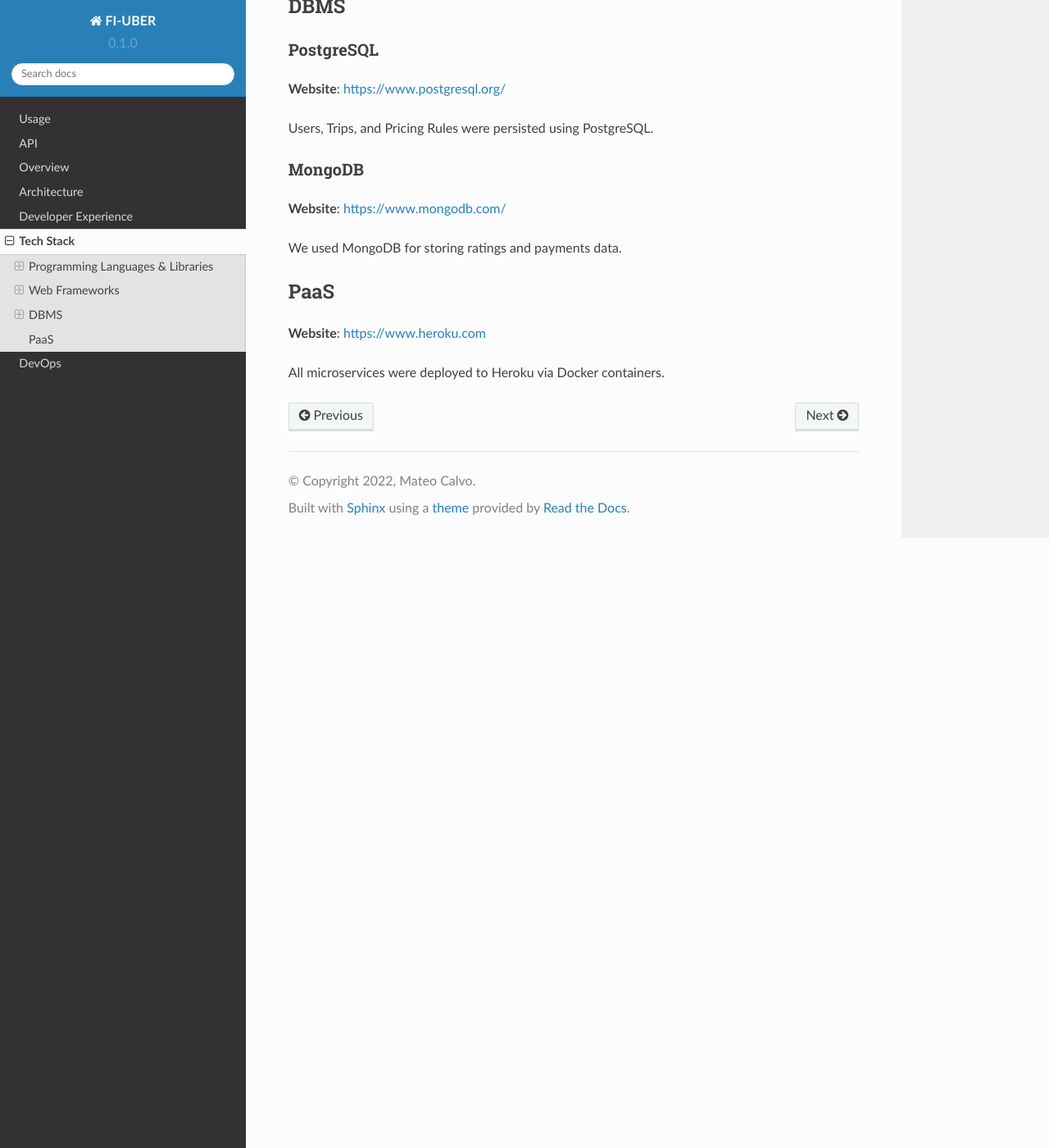
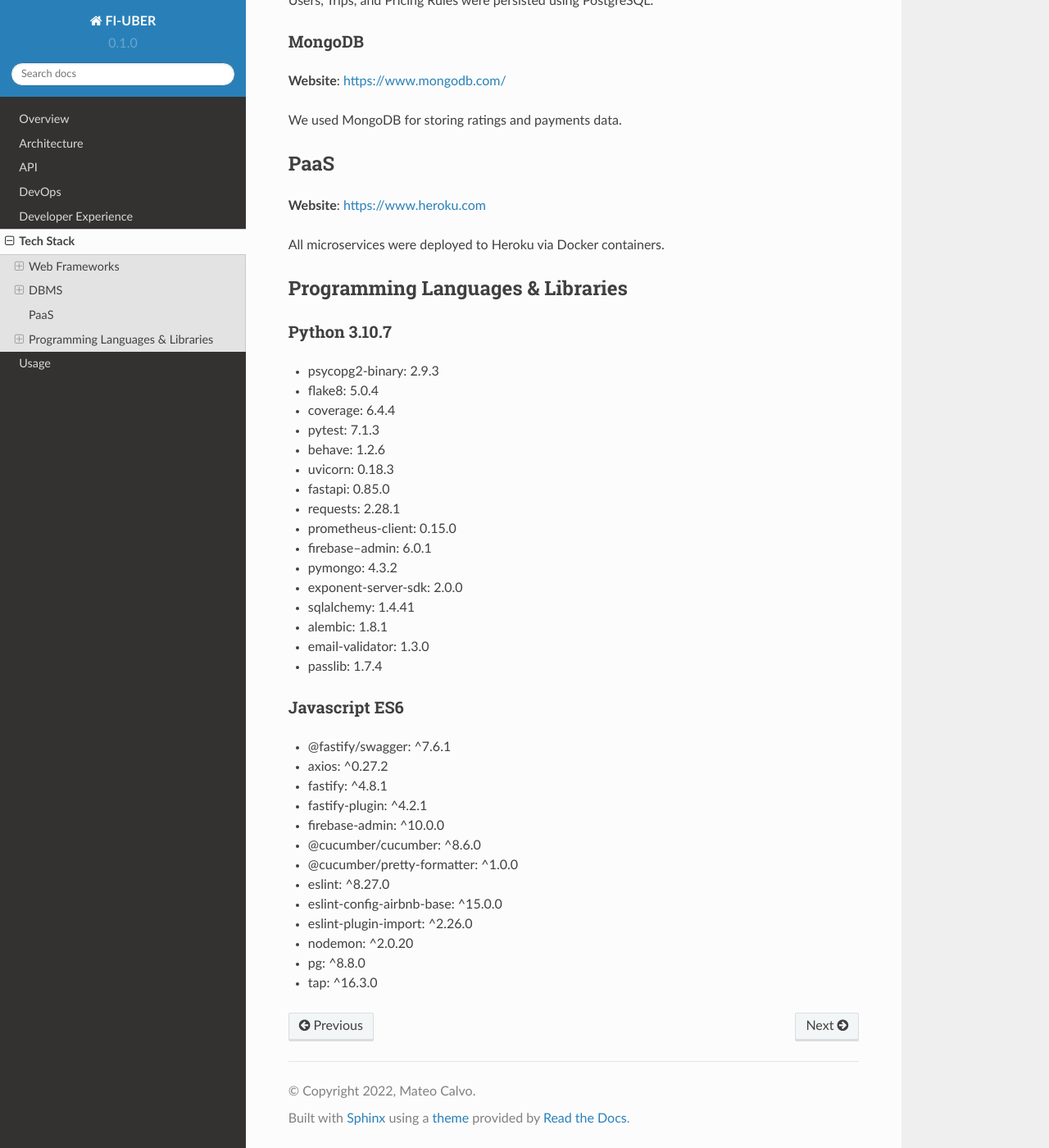
Before and after one commit to mateoicalvo/fiuber-docs, a Sphinx documentation site: the page built from docs/source/tech_stack.rst, in a window 1280 px wide and 1400 px high, scrolled down 865 px. Shown: the whole window at 82% size. Built offline with Sphinx 7.4.7 and the Read the Docs theme 2.0.0, drawn with Linux system fonts in a browser that asks for light colours; some of the changed text lies outside the part shown.

```diff
--- a/docs/source/api.rst
+++ b/docs/source/api.rst
@@ -1,2 +1,4 @@
 API
 ===
+
+OpenAPI documentation can be seen following this `link <https://g4-fiuber.herokuapp.com/docs>`__.
--- a/docs/source/index.rst
+++ b/docs/source/index.rst
@@ -20,10 +20,10 @@ Contents
 
 .. toctree::
 
-   usage
-   api
    overview
    architecture
+   api
+   devops
    developer_experience
    tech_stack
-   devops
+   usage
--- a/docs/source/tech_stack.rst
+++ b/docs/source/tech_stack.rst
@@ -2,15 +2,6 @@ Tech Stack
 ==========
 
 The following technologies were used to develop this project:
-
-Programming Languages & Libraries
----------------------------------
-
-Python 3.10.7
-~~~~~~~~~~~~~
-
-Javascript ES6
-~~~~~~~~~~~~~~
 
 Web Frameworks
 --------------
@@ -20,7 +11,7 @@ FastAPI
 
 **Website**: https://fastapi.tiangolo.com/
 
-Most microservices were implemented using this python framework (in fact, all of them except the API Gateway and
+Most microservices were implemented using this Python framework (in fact, all of them except the API Gateway and
 the payments microservice)
 
 We found using FastAPI very straightforward, its automatic API documentation and validations were really helpful.
@@ -57,3 +48,44 @@ PaaS
 **Website**: https://www.heroku.com
 
 All microservices were deployed to Heroku via Docker containers.
+
+
+Programming Languages & Libraries
+---------------------------------
+
+Python 3.10.7
+~~~~~~~~~~~~~
+
+- psycopg2-binary: 2.9.3
+- flake8: 5.0.4
+- coverage: 6.4.4
+- pytest: 7.1.3
+- behave: 1.2.6
+- uvicorn: 0.18.3
+- fastapi: 0.85.0
+- requests: 2.28.1
+- prometheus-client: 0.15.0
+- firebase--admin: 6.0.1
+- pymongo: 4.3.2
+- exponent-server-sdk: 2.0.0
+- sqlalchemy: 1.4.41
+- alembic: 1.8.1
+- email-validator: 1.3.0
+- passlib: 1.7.4
+
+Javascript ES6
+~~~~~~~~~~~~~~
+
+- @fastify/swagger: ^7.6.1
+- axios: ^0.27.2
+- fastify: ^4.8.1
+- fastify-plugin: ^4.2.1
+- firebase-admin: ^10.0.0
+- @cucumber/cucumber: ^8.6.0
+- @cucumber/pretty-formatter: ^1.0.0
+- eslint: ^8.27.0
+- eslint-config-airbnb-base: ^15.0.0
+- eslint-plugin-import: ^2.26.0
+- nodemon: ^2.0.20
+- pg: ^8.8.0
+- tap: ^16.3.0
```
Also changed, not shown: docs/source/overview.rst (+8 -1 lines).
